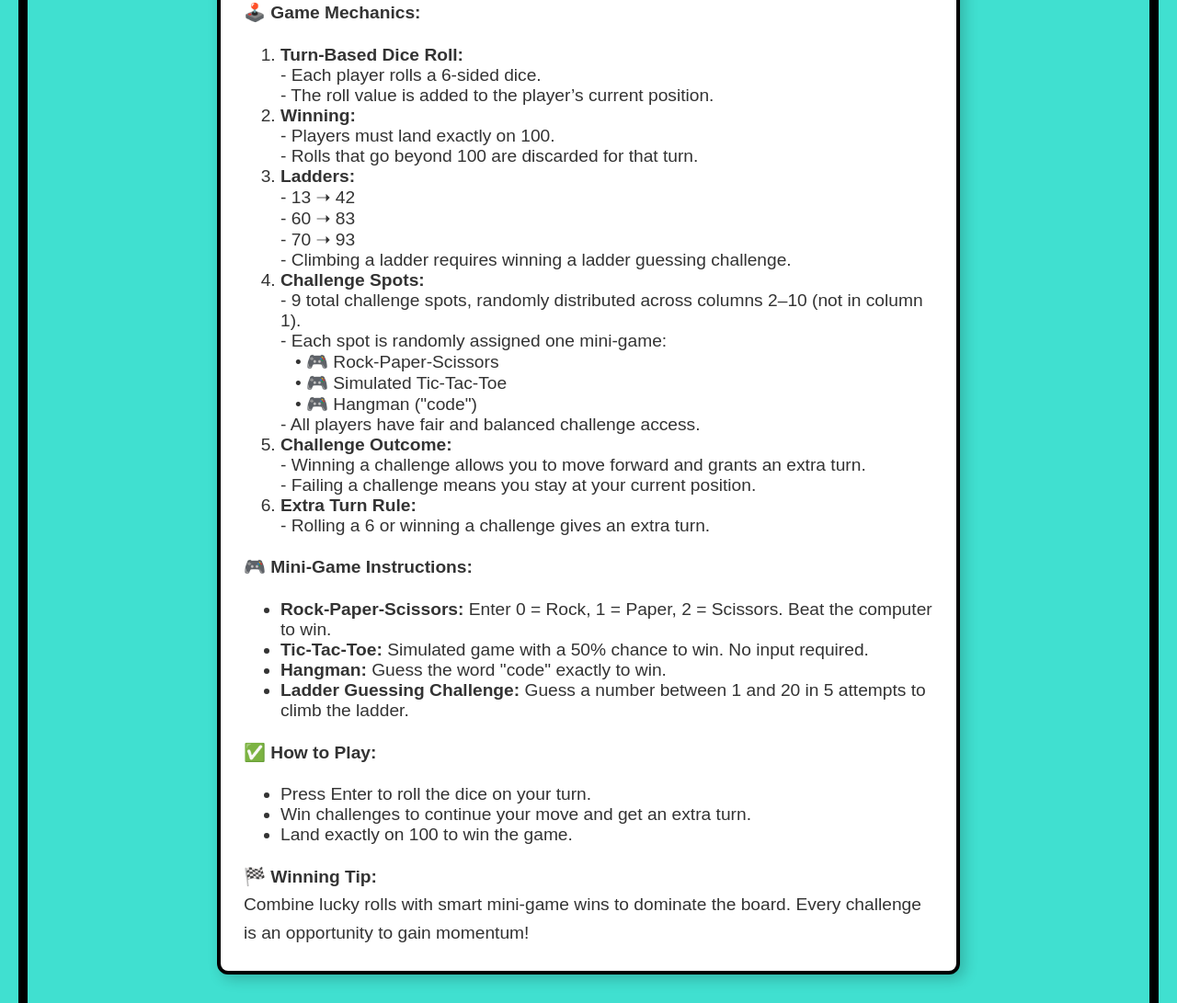
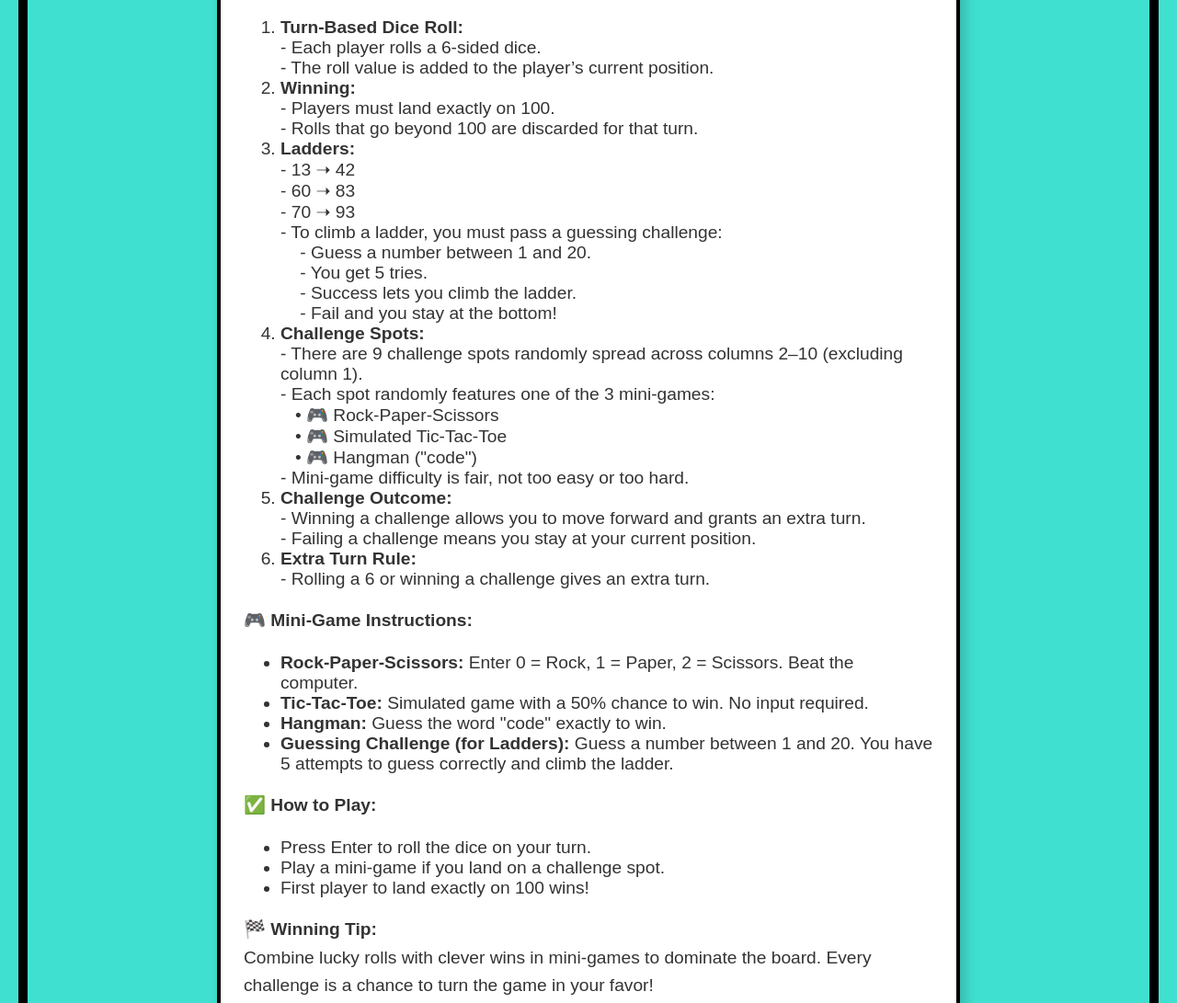
Before and after one commit to Aakarsh1806/DICE-GAME, a plain HTML site: page index.html in a window 1280 px wide. Shown: the part 689-1780 px from the top of the page at 92% size. Drawn offline with Linux system fonts and the light colour scheme; a web font is replaced by a local one.

Commit message:
Update index.html

```diff
--- a/index.html
+++ b/index.html
@@ -98,7 +98,7 @@
     <div class="instructions-box">
         <h3>🎲 DICE GAME — Game Description & Instructions</h3>
         <p><strong>🔍 Overview:</strong><br>
-            DICE GAME is a console-based 4-player Snakes and Ladders variant featuring 9 challenge spots instead of snake penalties, each randomly hosting one of three mini-games.
+            DICE GAME is a console-based 4-player Snakes and Ladders game featuring random challenge spots instead of snake penalties, making each game unique and exciting.
         </p><br>
 
         <p><strong>🧩 Objective:</strong></p>
@@ -121,15 +121,19 @@
                 - 13 ➝ 42<br>
                 - 60 ➝ 83<br>
                 - 70 ➝ 93<br>
-                - Climbing a ladder requires winning a ladder guessing challenge.
+                - To climb a ladder, you must pass a guessing challenge:<br>
+                &nbsp;&nbsp;&nbsp;&nbsp;- Guess a number between 1 and 20.<br>
+                &nbsp;&nbsp;&nbsp;&nbsp;- You get 5 tries.<br>
+                &nbsp;&nbsp;&nbsp;&nbsp;- Success lets you climb the ladder.<br>
+                &nbsp;&nbsp;&nbsp;&nbsp;- Fail and you stay at the bottom!
             </li>
             <li><strong>Challenge Spots:</strong><br>
-                - 9 total challenge spots, randomly distributed across columns 2–10 (not in column 1).<br>
-                - Each spot is randomly assigned one mini-game:<br>
+                - There are 9 challenge spots randomly spread across columns 2–10 (excluding column 1).<br>
+                - Each spot randomly features one of the 3 mini-games:<br>
                     &nbsp;&nbsp;&nbsp;• 🎮 Rock-Paper-Scissors<br>
                     &nbsp;&nbsp;&nbsp;• 🎮 Simulated Tic-Tac-Toe<br>
                     &nbsp;&nbsp;&nbsp;• 🎮 Hangman ("code")<br>
-                - All players have fair and balanced challenge access.
+                - Mini-game difficulty is fair, not too easy or too hard.
             </li>
             <li><strong>Challenge Outcome:</strong><br>
                 - Winning a challenge allows you to move forward and grants an extra turn.<br>
@@ -142,21 +146,21 @@
 
         <p><strong>🎮 Mini-Game Instructions:</strong></p>
         <ul>
-            <li><strong>Rock-Paper-Scissors:</strong> Enter 0 = Rock, 1 = Paper, 2 = Scissors. Beat the computer to win.</li>
+            <li><strong>Rock-Paper-Scissors:</strong> Enter 0 = Rock, 1 = Paper, 2 = Scissors. Beat the computer.</li>
             <li><strong>Tic-Tac-Toe:</strong> Simulated game with a 50% chance to win. No input required.</li>
             <li><strong>Hangman:</strong> Guess the word "code" exactly to win.</li>
-            <li><strong>Ladder Guessing Challenge:</strong> Guess a number between 1 and 20 in 5 attempts to climb the ladder.</li>
+            <li><strong>Guessing Challenge (for Ladders):</strong> Guess a number between 1 and 20. You have 5 attempts to guess correctly and climb the ladder.</li>
         </ul>
 
         <p><strong>✅ How to Play:</strong></p>
         <ul>
             <li>Press Enter to roll the dice on your turn.</li>
-            <li>Win challenges to continue your move and get an extra turn.</li>
-            <li>Land exactly on 100 to win the game.</li>
+            <li>Play a mini-game if you land on a challenge spot.</li>
+            <li>First player to land exactly on 100 wins!</li>
         </ul>
 
         <p><strong>🏁 Winning Tip:</strong><br>
-            Combine lucky rolls with smart mini-game wins to dominate the board. Every challenge is an opportunity to gain momentum!
+            Combine lucky rolls with clever wins in mini-games to dominate the board. Every challenge is a chance to turn the game in your favor!
         </p>
     </div>
 
```
